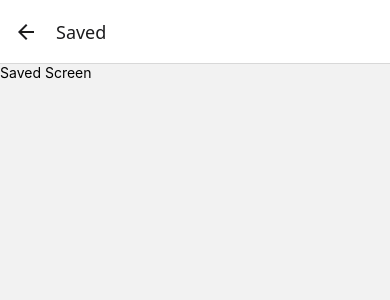
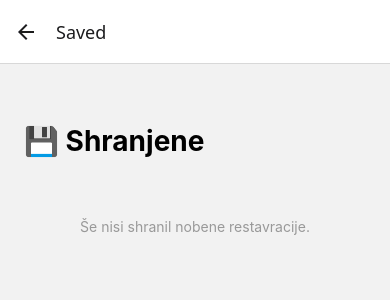
Before and after one commit to jernej-vrezner/BiteRoulette, a React Native app: screen /Saved in a window 390 px wide. Shown: the top 300 px of the page. Built offline with nearby package versions, Linux system fonts and the light colour scheme.

Commit message:
adding save function and spinning animation + more

```diff
--- a/app/screens/HomeScreen.tsx
+++ b/app/screens/HomeScreen.tsx
@@ -84,6 +84,12 @@ export default function HomeScreen() {
                     <Text style={styles.buttonText}>🎰 ZAVRTI</Text>
                 </TouchableOpacity>
             </ScrollView>
+            <TouchableOpacity
+                style={styles.savedButton}
+                onPress={() => navigation.navigate('Saved')}
+            >
+                <Text style={styles.savedButtonText}>💾 Shranjene restavracije</Text>
+            </TouchableOpacity>
 
             {isLoading && (
                 <View style={styles.loadingOverlay}>
@@ -164,4 +170,14 @@ const styles = StyleSheet.create({
         marginTop: 16,
         color: '#555',
     },
+    savedButton: {
+    alignItems: 'center',
+    marginTop: 16,
+    padding: 12,
+    },
+    savedButtonText: {
+        color: '#FF6B35',
+        fontSize: 15,
+        fontWeight: '500',
+    },
 });
--- a/app/screens/ResultScreen.tsx
+++ b/app/screens/ResultScreen.tsx
@@ -1,10 +1,14 @@
 import { View, Text, StyleSheet, TouchableOpacity, Linking } from 'react-native';
 import { useAppStore } from '../store/useAppStore';
 import { useNavigation } from '@react-navigation/native';
+import { pickRandom } from '../services/overpassService';
+import { useState } from 'react';
+
 
 export default function ResultScreen() {
-    const { selected } = useAppStore();
     const navigation = useNavigation<any>();
+    const { selected, restaurants, setSelected, saveRestaurant } = useAppStore();
+    const [saved, setSaved] = useState(false);
 
     if (!selected) {
         return (
@@ -39,14 +43,29 @@ export default function ResultScreen() {
                 style={styles.buttonOutline}
                 onPress={() => navigation.goBack()}
             >
-                <Text style={styles.buttonTextOutline}>🎰 Zavrti znova</Text>
+                <TouchableOpacity
+                    style={styles.buttonOutline}
+                    onPress={() => setSelected(pickRandom(restaurants))}
+                >
+                    <Text style={styles.buttonTextOutline}>🎲 Daj mi drugo</Text>
+                    </TouchableOpacity>
             </TouchableOpacity>
 
             <TouchableOpacity
                 style={styles.buttonOutline}
                 onPress={() => console.log('shrani')}
             >
-                <Text style={styles.buttonTextOutline}>💾 Shrani</Text>
+                <TouchableOpacity
+                    style={saved ? styles.buttonSaved : styles.buttonOutline}
+                    onPress={() => {
+                        saveRestaurant({ ...selected, savedAt: new Date().toISOString() });
+                        setSaved(true);
+                    }}
+                >
+                    <Text style={saved ? styles.buttonTextSaved : styles.buttonTextOutline}>
+                        {saved ? '✅ Shranjeno!' : '💾 Shrani'}
+                    </Text>
+                </TouchableOpacity>
             </TouchableOpacity>
         </View>
     );
@@ -103,4 +122,17 @@ const styles = StyleSheet.create({
         fontSize: 16,
         fontWeight: 'bold',
     },
+    buttonSaved: {
+    borderWidth: 2,
+    borderColor: 'green',
+    padding: 16,
+    borderRadius: 12,
+    alignItems: 'center',
+    marginTop: 12,
+    },
+    buttonTextSaved: {
+        color: 'green',
+        fontSize: 16,
+        fontWeight: 'bold',
+    },
 });
--- a/app/screens/SavedScreen.tsx
+++ b/app/screens/SavedScreen.tsx
@@ -1,9 +1,45 @@
-import { View, Text } from 'react-native';
+import { View, Text, StyleSheet, FlatList } from 'react-native';
+import { useAppStore } from '../store/useAppStore';
 
 export default function SavedScreen() {
+    const { saved } = useAppStore();
+
     return (
-        <View>
-            <Text>Saved Screen</Text>
-        </View>
-    );
+    <View style={styles.container}>
+        <Text style={styles.title}>💾 Shranjene</Text>
+
+        <FlatList
+            data={saved}
+            keyExtractor={(item) => item.id}
+            renderItem={({ item }) => (
+                <View style={styles.card}>
+                    <Text style={styles.name}>{item.name}</Text>
+                    {item.cuisine && (
+                        <Text style={styles.cuisine}>{item.cuisine.join(', ')}</Text>
+                    )}
+                </View>
+            )}
+            ListEmptyComponent={
+                <Text style={styles.empty}>Še nisi shranil nobene restavracije.</Text>
+            }
+        />
+    </View>
+);
 }
+const styles = StyleSheet.create({
+    container: { flex: 1, padding: 24, paddingTop: 60 },
+    title: { fontSize: 28, fontWeight: 'bold', marginBottom: 20 },
+    card: {
+        backgroundColor: 'white',
+        padding: 16,
+        borderRadius: 12,
+        marginBottom: 12,
+        shadowColor: '#000',
+        shadowOpacity: 0.08,
+        shadowRadius: 8,
+        elevation: 3,
+    },
+    name: { fontSize: 18, fontWeight: '600' },
+    cuisine: { fontSize: 14, color: '#FF6B35', marginTop: 4 },
+    empty: { textAlign: 'center', color: '#999', marginTop: 40 },
+});
--- a/app/store/useAppStore.ts
+++ b/app/store/useAppStore.ts
@@ -1,5 +1,6 @@
 import { create } from 'zustand';
 import { Filters, Restaurant, UserRestaurant } from '../types/restaurant';
+import AsyncStorage from '@react-native-async-storage/async-storage';
 
 export interface Store {
     // Podatki
@@ -38,7 +39,11 @@ export const useAppStore = create<Store>((set) => ({
     setLoading:     (loading)     => set({ isLoading: loading }),
     setError:       (error)       => set({ error }),
     setRestaurants: (restaurants) => set({ restaurants }),
-    saveRestaurant: (restaurant)  => set((state) => ({
-        saved: [...state.saved, restaurant],
-    })),
+    saveRestaurant: (restaurant) => {
+    set((state) => {
+        const updated = [...state.saved, restaurant];
+        AsyncStorage.setItem('saved', JSON.stringify(updated)); // shrani na disk
+        return { saved: updated };
+    });
+},
 }));
```
